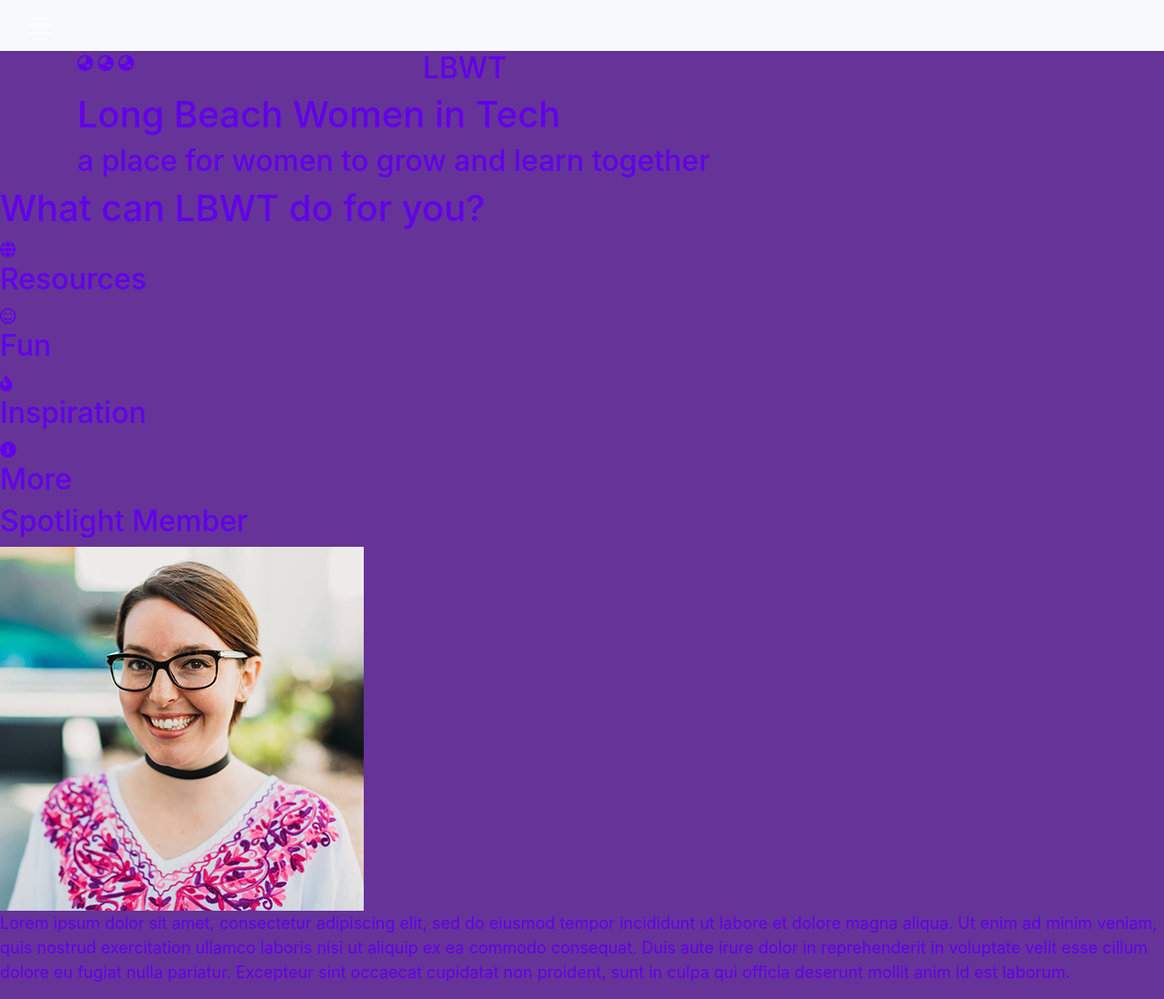
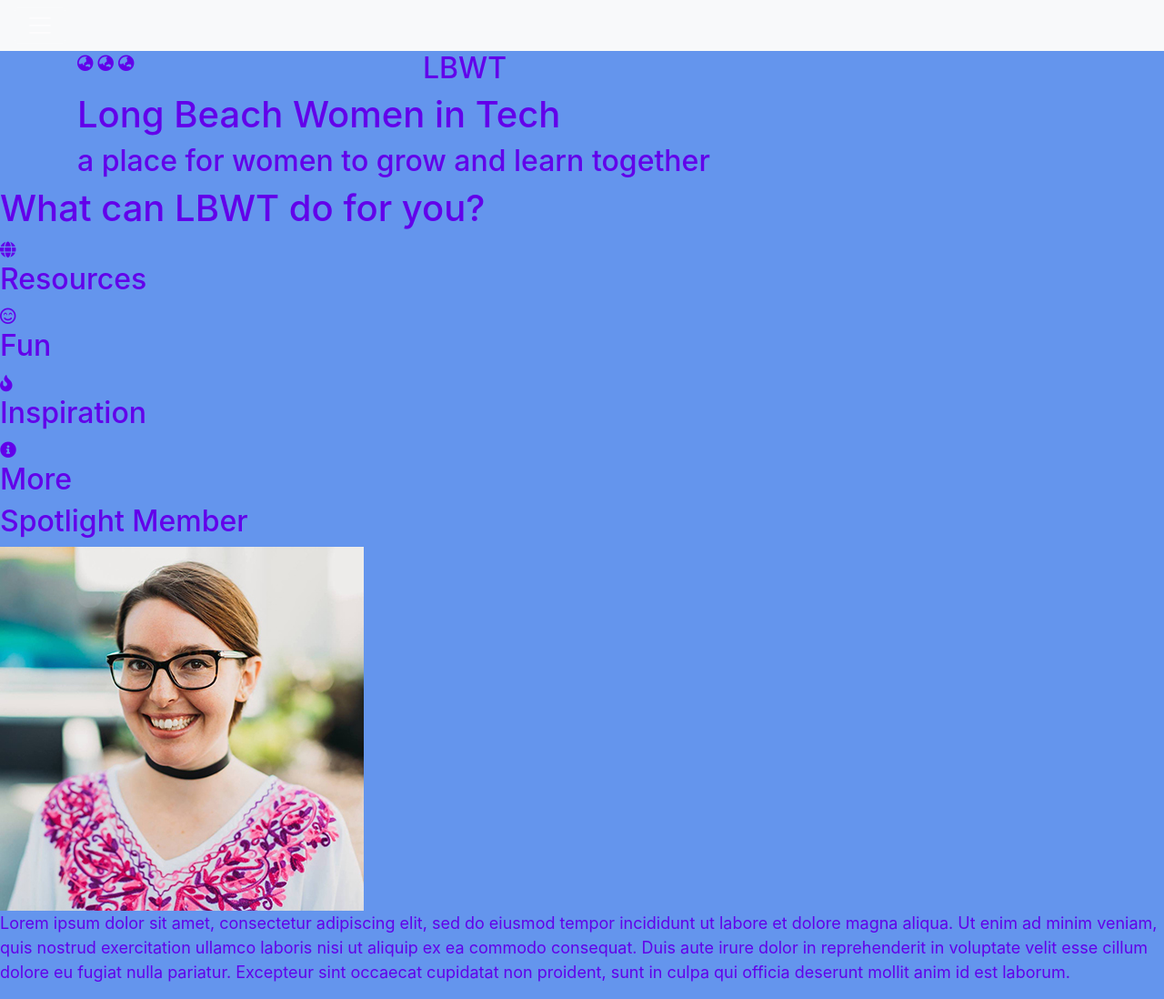
Before and after one commit to lbwomenintech/lbwtwebsite, a Jekyll site: the page built from index.html, in a window 1280 px wide. Shown: the whole page at 91% size. Built offline with Jekyll 4.4.1, drawn with Linux system fonts in a browser that asks for light colours; nearby versions of some CDN libraries.

Commit message:
Changes background color for Desktop Mode. Resolves: WEB-25

```diff
--- a/_sass/main.scss
+++ b/_sass/main.scss
@@ -87,7 +87,7 @@
 
 @media only screen and (min-width: 768px) {
     body{
-        background: rebeccapurple;
+        background: CornflowerBlue;
     }
     .resource-main-content{
         padding-left: 5em;
```
